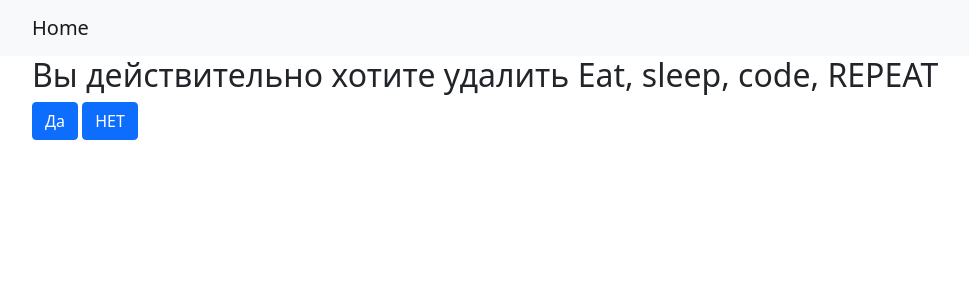
After one commit to subanbekovt/HM49, a Django app: page /project/del/1/ in a window 1280 px wide. The commit adds this page. Shown: the top 300 px of the page, without its empty margins (50-1019 px from the left). Run offline with Django 4.2, Linux system fonts and the light colour scheme; data comes from the database, SQL or seed files in the repository.

Commit message:
Реализовано удаление проекта

```diff
--- /dev/null
+++ b/webapp/templates/project/delete_project.html
@@ -0,0 +1,11 @@
+{% extends "base.html" %}
+{% block title %}Удалить проект {{ project.title }}{% endblock %}
+{% block nav %}{% endblock %}
+{% block body %}
+    <form method="POST">
+    {% csrf_token %}
+        <h2>Вы действительно хотите удалить {{ project.title }}</h2>
+        <input type="submit" class="btn btn-primary" value="Да">
+        <a href="{% url "project_view" project.pk %}" class="btn btn-primary">НЕТ</a>
+    </form>
+{% endblock %}
--- a/webapp/templates/project/view.html
+++ b/webapp/templates/project/view.html
@@ -3,6 +3,9 @@
 {% block nav %}
     <li class="nav-item">
         <a class="nav-link" href="{% url 'project_edit' project.pk %}">Редактировать проект</a>
+    </li>
+    <li class="nav-item">
+        <a class="nav-link" href="{% url 'project_delete' project.pk %}">Удалить проект</a>
     </li>
     <li class="nav-item">
         <a class="nav-link" href="{% url 'add_view' project.pk %}">Создать новую задачу</a>
--- a/webapp/urls.py
+++ b/webapp/urls.py
@@ -1,7 +1,7 @@
 from django.urls import path
 
 from webapp.views import IndexView, TaskView, TaskDelete, EditView, ProjectIndexView, ProjectView, \
-    ProjectCreate, TaskCreate, ProjectEdit
+    ProjectCreate, TaskCreate, ProjectEdit, ProjectDelete
 
 urlpatterns = [
     path('tasks', IndexView.as_view(), name="tasks_index"),
@@ -13,4 +13,5 @@ urlpatterns = [
     path('project/add/', ProjectCreate.as_view(), name='project_add'),
     path('project/<int:pk>/', ProjectView.as_view(template_name="project/view.html"), name="project_view"),
     path('project/edit/<int:pk>/', ProjectEdit.as_view(), name="project_edit"),
+    path('project/del/<int:pk>/', ProjectDelete.as_view(), name="project_delete"),
 ]
--- a/webapp/views/project_views.py
+++ b/webapp/views/project_views.py
@@ -1,7 +1,7 @@
 from django.db.models import Q
 from django.shortcuts import get_object_or_404
 from django.urls import reverse
-from django.views.generic import ListView, DetailView, CreateView, UpdateView
+from django.views.generic import ListView, DetailView, CreateView, UpdateView, DeleteView
 from webapp.forms import SearchForm, ProjectForm
 from webapp.models import Project, Task
 
@@ -67,6 +67,9 @@ class ProjectEdit(UpdateView):
     model = Project
 
 
-# class ArticleDeleteView(DeleteView):
-#     template_name = 'article/delete.html'
-#     model = Project
+class ProjectDelete(DeleteView):
+    model = Project
+    template_name = "project/delete_project.html"
+
+    def get_success_url(self):
+        return reverse('project_index')
```
